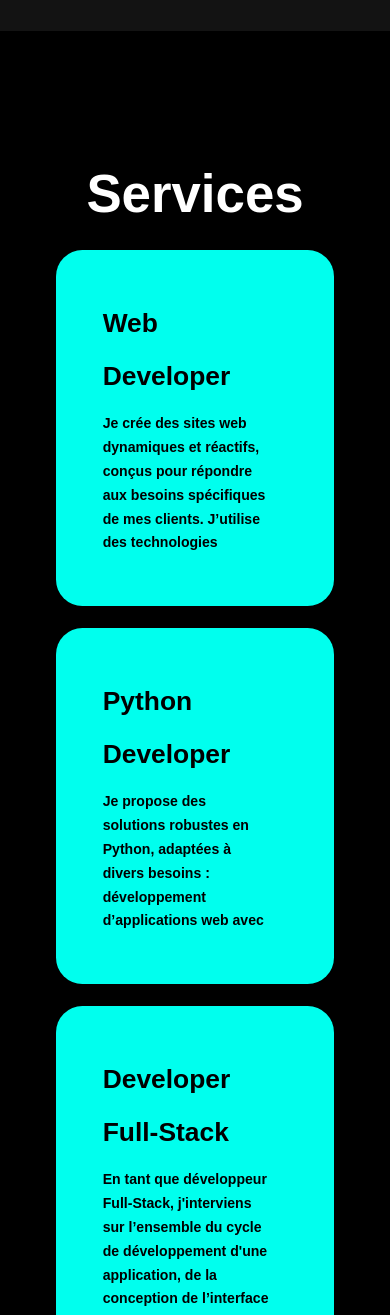
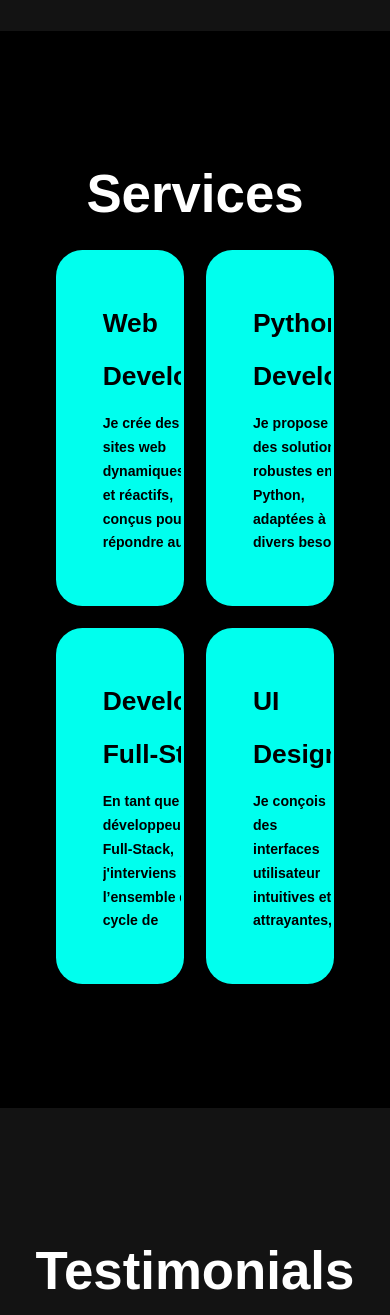
Before and after one commit to Orochichrys/Emmanuel-Bissa-Portfolio, a PHP site: page / in a window 390 px wide. Shown: the part 3267-4582 px from the top of the page. Run offline with PHP 8.4, Linux system fonts and the light colour scheme.

Commit message:
Update style.css

```diff
--- a/style.css
+++ b/style.css
@@ -666,7 +666,4 @@ span{
   .services h2{
     margin-bottom: 3rem;
   }
-  .services-container{
-    grid-template-columns: repeat(1,1fr);
-  }
 }
```
